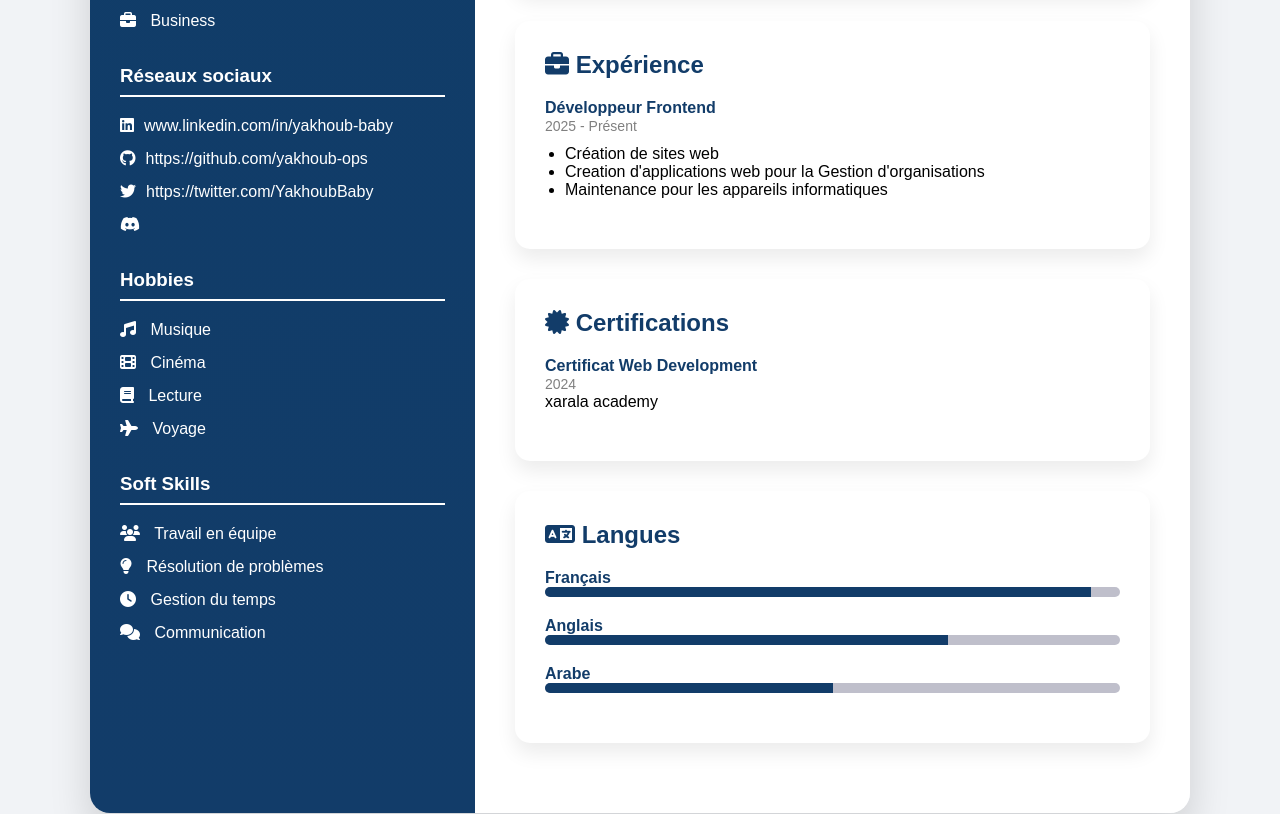
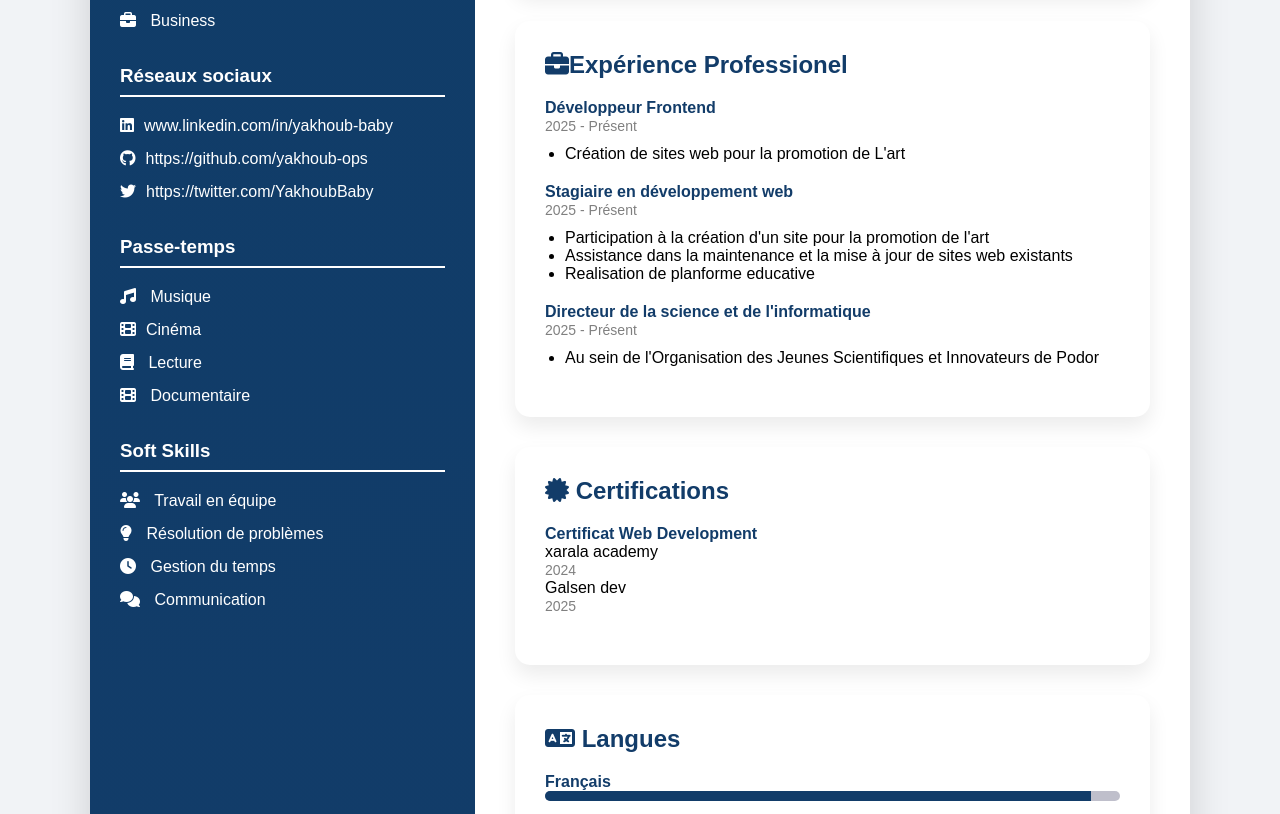
Before and after one commit to yakhoub-ops/cv, a plain HTML site: page index.html in a window 1280 px wide. Shown: the part 957-1771 px from the top of the page. Drawn offline with Linux system fonts and the light colour scheme.

Commit message:
connite 2

```diff
--- a/index.html
+++ b/index.html
@@ -69,15 +69,14 @@
             <p><i class="fa-brands fa-linkedin"></i>www.linkedin.com/in/yakhoub-baby</p>
             <p><i class="fa-brands fa-github"></i>https://github.com/yakhoub-ops</p>
             <p><i class="fa-brands fa-twitter"></i>https://twitter.com/YakhoubBaby</p>
-            <p><i class="fa-brands fa-discord"></i></p>
         </div>
 
         <div class="section">
-            <h3>Hobbies</h3>
+            <h3>Passe-temps</h3>
             <p><i class="fa-solid fa-music"></i> Musique</p>
-            <p><i class="fa-solid fa-film"></i> Cinéma</p>
+            <p><i class="fa-solid fa-film"></i>Cinéma</p>
             <p><i class="fa-solid fa-book"></i> Lecture</p>
-            <p><i class="fa-solid fa-plane"></i> Voyage</p>
+            <p><i class="fa-solid fa-film"></i> Documentaire</p>
         </div>
 
         <div class="section">
@@ -123,7 +122,7 @@
         </section>
 
         <section class="card">
-            <h2><i class="fa-solid fa-graduation-cap"></i> PARCOURS SCOLAIRE</h2>
+            <h2><i class="fa-solid fa-graduation-cap"></i> PARCOURS Académique</h2>
             <div class="item">
                 <h4>Licence 1 Informatique</h4>
                 <span>2024 - 2025</span>
@@ -148,17 +147,34 @@
 
 
         <section class="card">
-            <h2><i class="fa-solid fa-briefcase"></i> Expérience</h2>
+            <h2><i class="fa-solid fa-briefcase"></i>Expérience Professionel</h2>
 
             <div class="item">
                 <h4>Développeur Frontend</h4>
                 <span>2025 - Présent</span>
                 <ul>
-                    <li>Création de sites web</li>
-                    <li>Creation d'applications web pour la Gestion d'organisations</li>
-                    <li>Maintenance pour les appareils informatiques</li>
+                    <li>Création de sites web pour la promotion de L'art</li>
                 </ul>
             </div>
+
+            <div class="item">
+                <h4>Stagiaire en développement web</h4>
+                <span>2025 - Présent</span>
+                <ul>
+                    <li>Participation à la création d'un site pour la promotion de l'art</li>
+                    <li>Assistance dans la maintenance et la mise à jour de sites web existants</li>
+                    <li>Realisation de planforme educative</li>
+                </ul>
+            </div>
+
+            <div class="item">
+                <h4>Directeur de la science et de l'informatique</h4>
+                <span>2025 - Présent</span>
+                <ul>
+                <li>Au sein de l'Organisation des Jeunes Scientifiques et Innovateurs de Podor</li>
+                </ul>
+            </div>
+
         </section>
 
         <section class="card">
@@ -166,8 +182,10 @@
 
             <div class="item">
                 <h4>Certificat Web Development</h4>
+                <p>xarala academy</p>
                 <span>2024</span>
-                <p>xarala academy</p>
+                <p>Galsen dev</p>
+                <span>2025</span>
             </div>
         </section>
 
--- a/js/cv.js
+++ b/js/cv.js
@@ -1,5 +1,3 @@
-// animation barres
-
 window.onload = () => {
     const bars = document.querySelectorAll(".progress1 div, .progress div");
 
```
